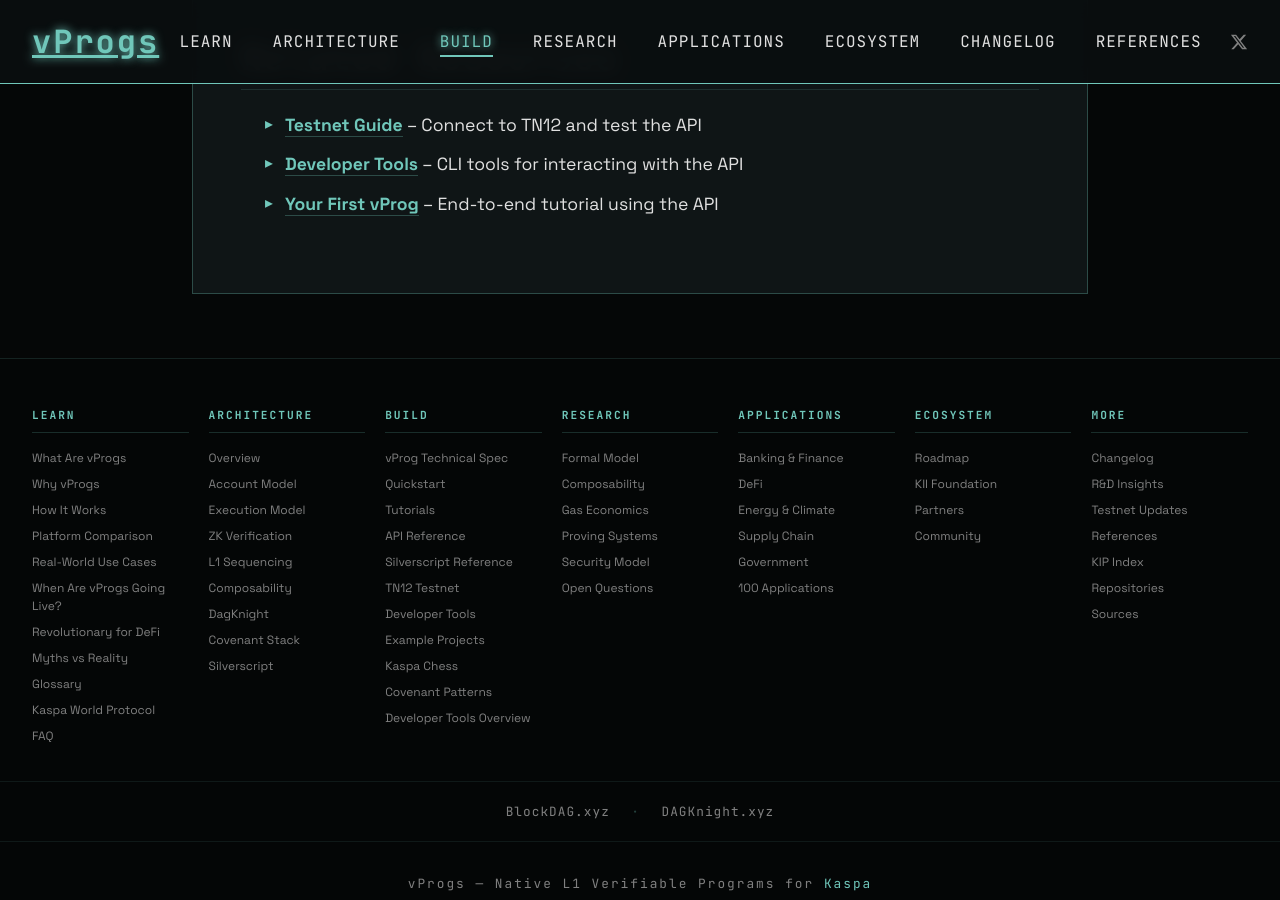
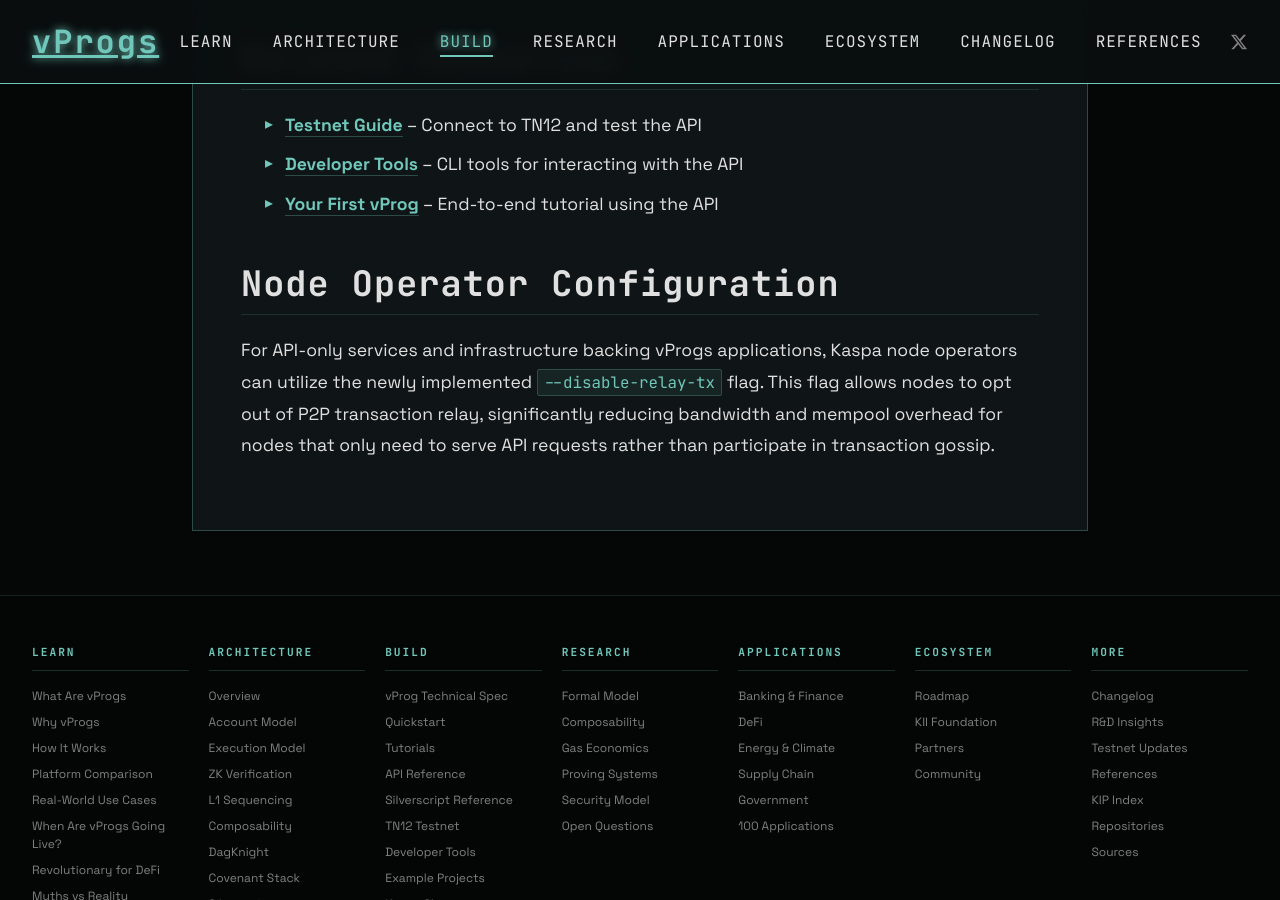
Before and after one commit to creative-inference/vprogs.xyz, a Jekyll site: the page built from build/api-reference.md, in a window 1280 px wide and 900 px high, scrolled down 12182 px. Built offline with Jekyll 4.4.1, drawn with Linux system fonts in a browser that asks for light colours.

Commit message:
Add node operator configuration section for --disable-relay-tx flag [auto]

```diff
--- a/build/api-reference.md
+++ b/build/api-reference.md
@@ -326,3 +326,7 @@
 - **[Testnet Guide](/build/testnet)** -- Connect to TN12 and test the API
 - **[Developer Tools](/build/tools)** -- CLI tools for interacting with the API
 - **[Your First vProg](/build/tutorials/first-vprog)** -- End-to-end tutorial using the API
+
+## Node Operator Configuration
+
+For API-only services and infrastructure backing vProgs applications, Kaspa node operators can utilize the newly implemented `--disable-relay-tx` flag. This flag allows nodes to opt out of P2P transaction relay, significantly reducing bandwidth and mempool overhead for nodes that only need to serve API requests rather than participate in transaction gossip.
```
